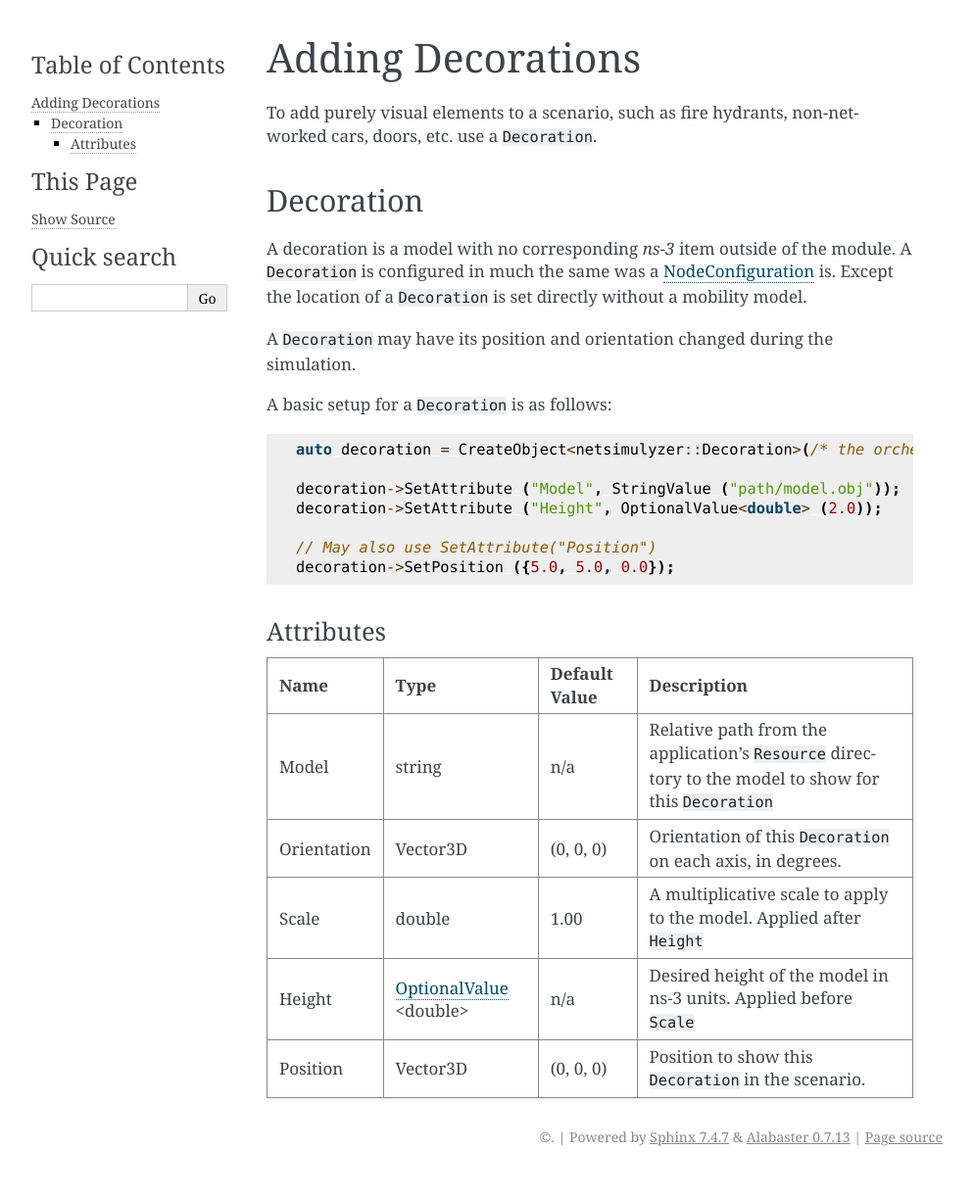
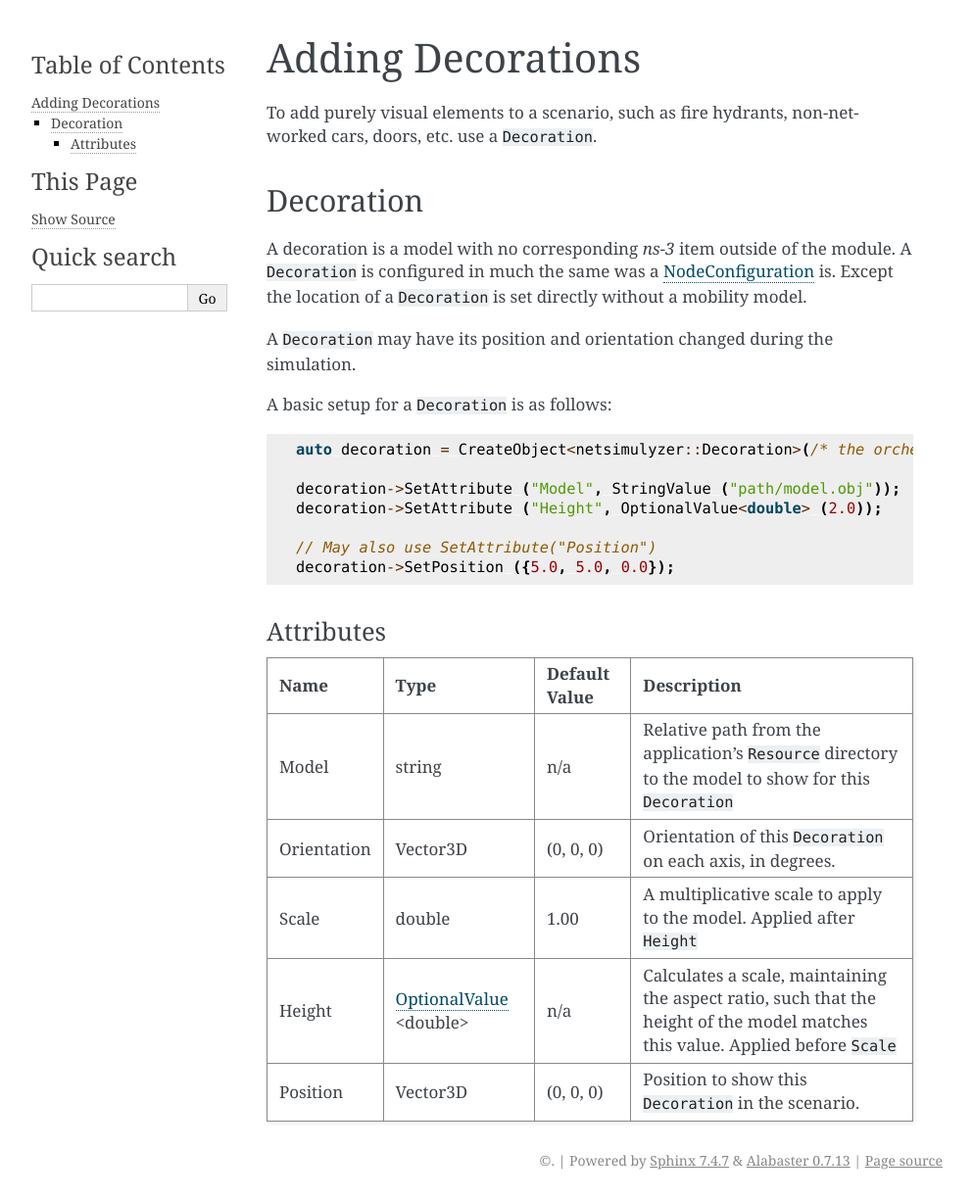
Before and after one commit to usnistgov/NetSimulyzer-ns3-module, a Sphinx documentation site: the page built from doc/source/decorations.rst, in a window 1280 px wide. Shown: the whole page at 98% size, without its empty margins (148-1141 px from the left). Built offline with Sphinx 7.4.7, drawn with Linux system fonts in a browser that asks for light colours; before the commit the page ends 1200 px from its top, so only the background shows below that.

Commit message:
Expand `Height` property docs
See: https://github.com/usnistgov/NetSimulyzer-ns3-module/issues/27

```diff
--- a/doc/source/decorations.rst
+++ b/doc/source/decorations.rst
@@ -44,7 +44,8 @@ Attributes
 | Scale                | double                            | 1.00          | A multiplicative scale to apply to the model.                |
 |                      |                                   |               | Applied after ``Height``                                     |
 +----------------------+-----------------------------------+---------------+--------------------------------------------------------------+
-| Height               | :ref:`optional-value` <double>    | n/a           | Desired height of the model in ns-3 units.                   |
+| Height               | :ref:`optional-value` <double>    | n/a           | Calculates a scale, maintaining the aspect ratio, such       |
+|                      |                                   |               | that the height of the model matches this value.             |
 |                      |                                   |               | Applied before ``Scale``                                     |
 +----------------------+-----------------------------------+---------------+--------------------------------------------------------------+
 | Position             | Vector3D                          | (0, 0, 0)     | Position to show this ``Decoration`` in the scenario.        |
--- a/doc/source/nodes.rst
+++ b/doc/source/nodes.rst
@@ -278,7 +278,8 @@ Attributes
 |                      |                                       |               | actual position of the ``ns3::Node``                         |
 |                      |                                       |               | on each axis, in ns-3 units                                  |
 +----------------------+---------------------------------------+---------------+--------------------------------------------------------------+
-| Height               | :ref:`optional-value` <double>        | n/a           | Desired height of the model in ns-3 units.                   |
+| Height               | :ref:`optional-value` <double>        | n/a           | Calculates a scale, maintaining the aspect ratio, such       |
+|                      |                                       |               | that the height of the model matches this value.             |
 |                      |                                       |               | Applied before ``Scale``                                     |
 +----------------------+---------------------------------------+---------------+--------------------------------------------------------------+
 | BaseColor            | :ref:`optional-value` <:ref:`color3`> | n/a           | Color to apply to the base coat of models supporting         |
```
